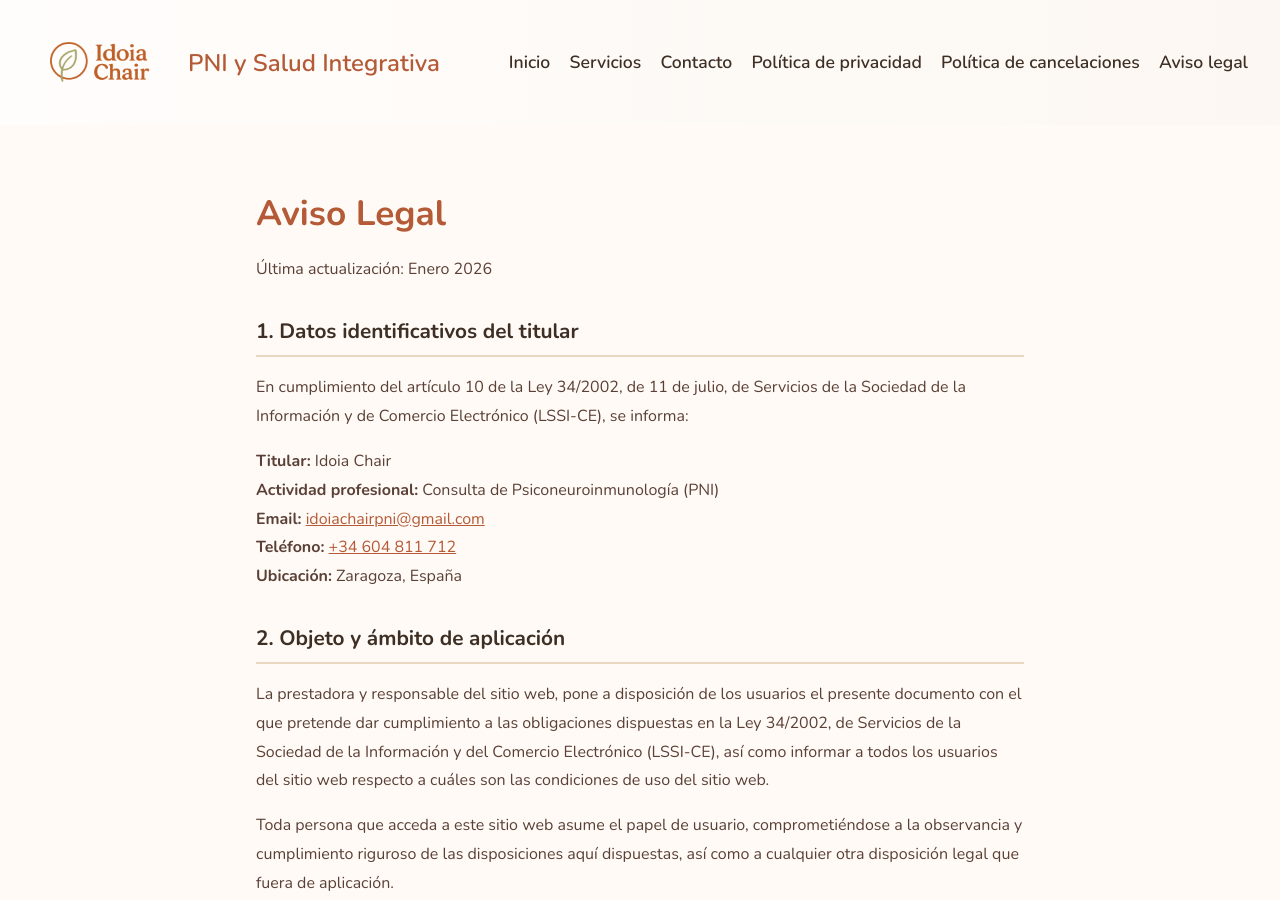
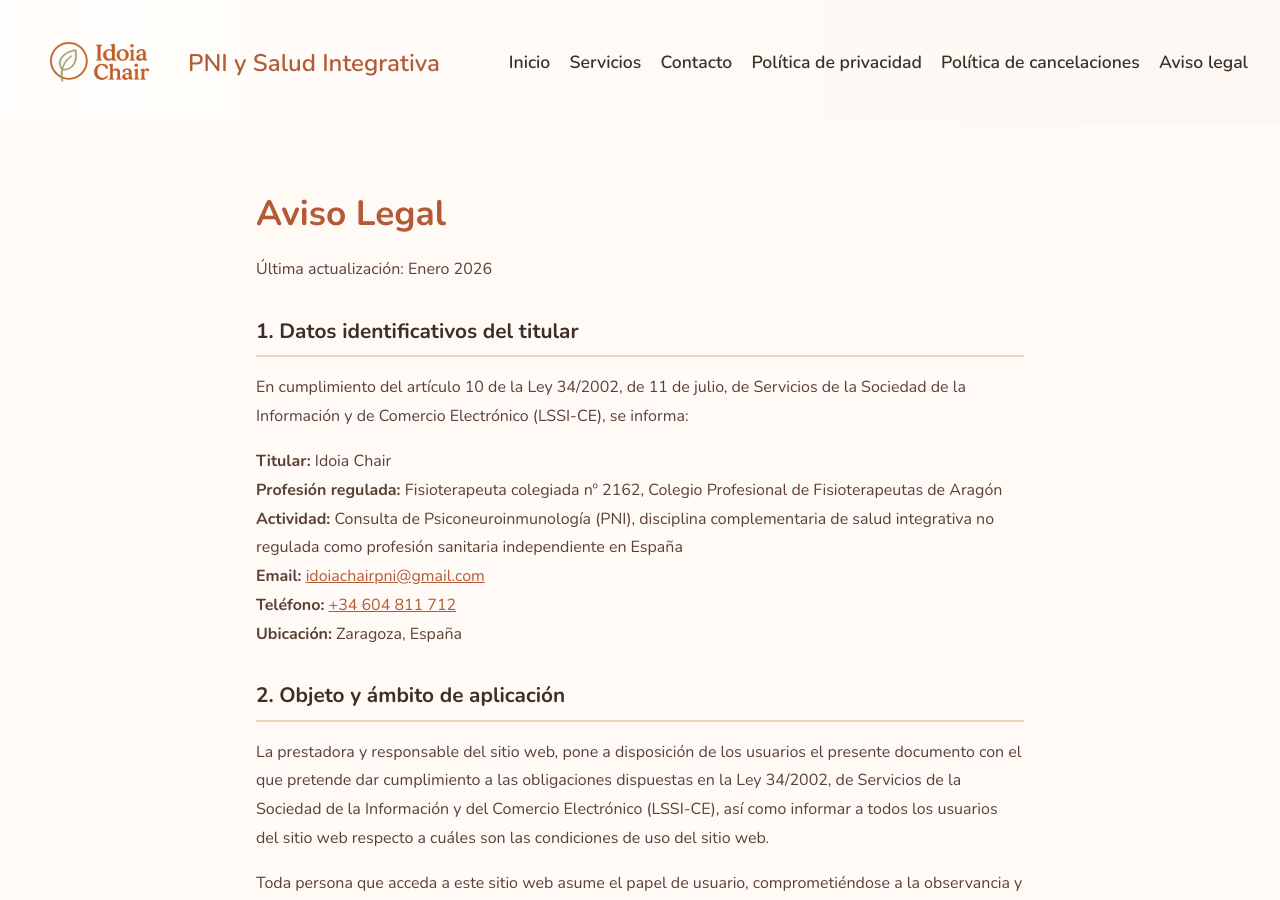
Before and after one commit to ocazmun-lab/PRUEBA-2-PAGINA-WEB-PNI_IDOIA_CHAIR, a Jekyll site: the page built from aviso-legal.html, in a window 1280 px wide and 900 px high. Built offline with Jekyll 4.4.1, drawn with Linux system fonts in a browser that asks for light colours.

Commit message:
Anade colegiacion profesional al Aviso Legal
Se anade el numero de colegiada de fisioterapeuta (2162, Colegio
Profesional de Fisioterapeutas de Aragon) al Aviso Legal, donde la
normativa lo exige de forma mas directa (antes solo constaba en la
Politica de Privacidad).

Se redacta con cuidado para no dar a entender que la PNI es una
profesion regulada en Espana: la colegiacion se identifica
explicitamente como de fisioterapia, y la actividad de PNI se
describe aparte como disciplina complementaria no regulada como
profesion sanitaria independiente.

Co-Authored-By: Claude Sonnet 5 <noreply@anthropic.com>

```diff
--- a/aviso-legal.html
+++ b/aviso-legal.html
@@ -24,7 +24,8 @@ sitemap: false
       </p>
       <p>
         <strong>Titular:</strong> Idoia Chair<br>
-        <strong>Actividad profesional:</strong> Consulta de Psiconeuroinmunología (PNI)<br>
+        <strong>Profesión regulada:</strong> Fisioterapeuta colegiada nº 2162, Colegio Profesional de Fisioterapeutas de Aragón<br>
+        <strong>Actividad:</strong> Consulta de Psiconeuroinmunología (PNI), disciplina complementaria de salud integrativa no regulada como profesión sanitaria independiente en España<br>
         <strong>Email:</strong> <a href="mailto:idoiachairpni@gmail.com">idoiachairpni@gmail.com</a><br>
         <strong>Teléfono:</strong> <a href="tel:+34604811712">+34 604 811 712</a><br>
         <strong>Ubicación:</strong> Zaragoza, España
```
